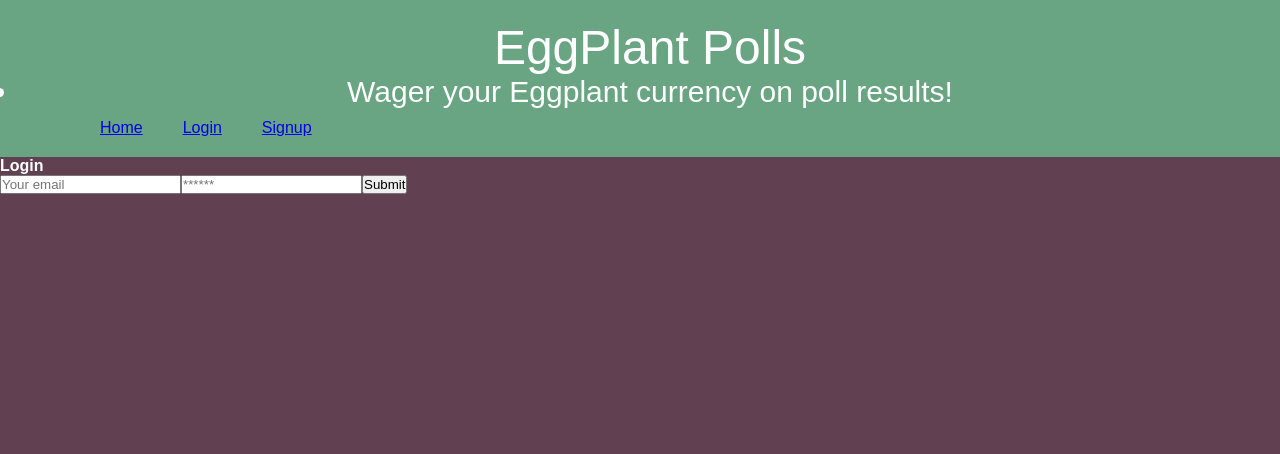
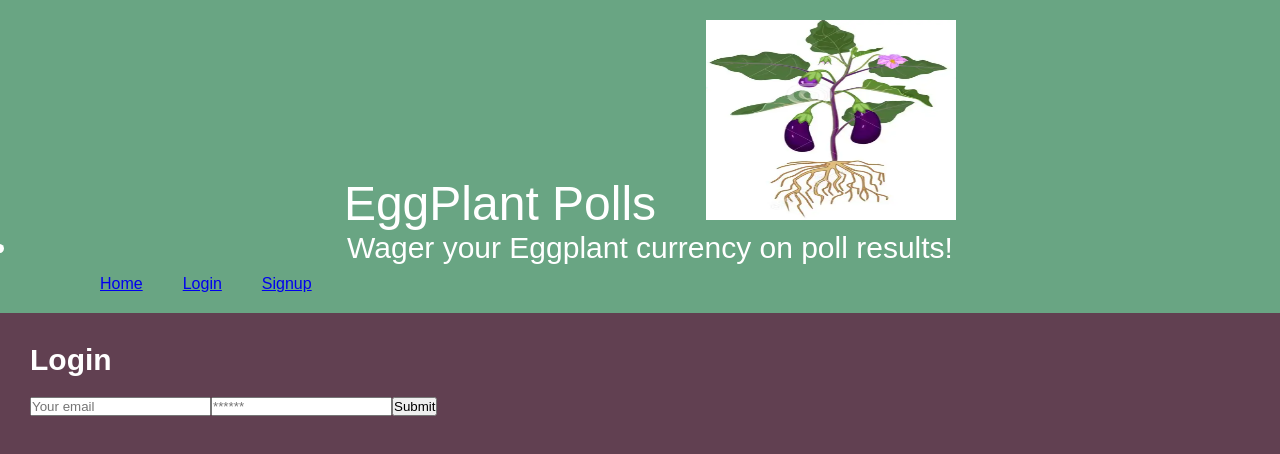
Before and after one commit to dhclarke99/eggplant_polls, a React (Create React App) app in the folder client/: page / in a window 1280 px wide. Both pictures are taken after a click on the button "Create Poll!". Shown: the top 454 px of the page. Built offline with nearby package versions, Linux system fonts and the light colour scheme; no server answers.

Commit message:
added styling for home, login, sign up pages. added img to header

```diff
--- a/client/public/assets/CSS/style.css
+++ /dev/null
@@ -1,17 +0,0 @@
-* {
-    margin: 0;
-    padding: 0;
-    box-sizing: border-box;
-    font-family: 'Nunito', sans-serif;
-}
-
-html, body {
-    background-color: #614051
-    height: 100% !important;
-    font-family: 'Nunito', sans-serif;
-}
-
-nav {
-    background-color: #69A583 !important;
-    color: white;
-}
--- a/client/src/components/header/index.js
+++ b/client/src/components/header/index.js
@@ -10,9 +10,9 @@ const Header = () => {
   };
   return (
     <header className="bg-primary text-light mb-4 py-3">
-
       <div class="container-fluid">
         <div class="navbar-brand" id="navbar">EggPlant Polls
+        <img src="./assets/images/eggplantPlant.png" alt="Eggplant Plant" id="headerimg"></img>
           <p className="m-0" id="wager">Wager your Eggplant currency on poll results!</p></div>
       </div>
       <ul>
--- a/client/src/index.css
+++ b/client/src/index.css
@@ -51,7 +51,49 @@ ul {
 
  padding-inline-start: 40px;
 }
+#signupform {
+display: inline-flexbox;
+margin-top: 30px;
+padding-inline: 30px;
+}
 
-.card-body {
-margin-right: 30px;
+#signUp {
+  font-size: 30px;
+  align-self: center;
+  margin-bottom: 20px;
 }
+
+#logInform {
+  display: inline-flexbox;
+  margin-top: 30px;
+  padding-inline: 30px;
+}
+
+#logIn {
+  font-size: 30px;
+  align-self: center;
+  margin-bottom: 20px;
+}
+
+#homeHeader {
+margin-left: 500px;
+margin-top: 30px;
+}
+
+#homeFooter {
+  display: inline-flex;
+  margin-left: 500px;
+  margin-top: 30px;
+  }
+
+  #createPoll {
+    margin-left: 30px;
+  }
+
+  #headerimg {
+display: inline-flex;
+width: 250px;
+height: 200px;
+position: relative;
+margin-inline-start: 50px;
+  }
--- a/client/src/pages/Home.js
+++ b/client/src/pages/Home.js
@@ -38,7 +38,8 @@ const Home = () => {
     <div className="card bg-white card-rounded w-50">
 
       <div className="card-body m-5">
-        <h1>Here is a list of polls you can vote on:</h1>
+        <div id="homeHeader">
+        <h1>Here is a list of polls you can vote on:</h1></div>
         {loading ? (
           <div>Loading...</div>
         ) : (
@@ -58,10 +59,10 @@ const Home = () => {
           </ul>
         )}
       </div>
-      <div className="card-footer text-center m-3">
+      <div className="card-footer text-center m-3" id="homeFooter">
         <h2>Ready to create a new poll?</h2>
 
-          <button className="btn btn-lg btn-danger" onClick={handleClick}>Create Poll!</button>
+          <button className="btn btn-lg btn-danger" id="createPoll" onClick={handleClick}>Create Poll!</button>
 
       </div>
     </div>
--- a/client/src/pages/Login.js
+++ b/client/src/pages/Login.js
@@ -43,8 +43,8 @@ const Login = (props) => {
   return (
     <main className="flex-row justify-center mb-4">
       <div className="col-12 col-lg-10">
-        <div className="card">
-          <h4 className="card-header bg-dark text-light p-2">Login</h4>
+        <div className="card" id="logInform">
+          <h4 className="card-header bg-dark text-light p-2" id="logIn">Login</h4>
           <div className="card-body">
             {data ? (
               <p>
--- a/client/src/pages/Signup.js
+++ b/client/src/pages/Signup.js
@@ -41,9 +41,9 @@ const Signup = () => {
   return (
     <main className="flex-row justify-center mb-4">
       <div className="col-12 col-lg-10">
-        <div className="card">
-          <h4 className="card-header bg-dark text-light p-2">Sign Up</h4>
-          <div className="card-body">
+        <div className="card" id="signupform">
+          <h3 className="card-header bg-dark text-light p-2" id="signUp">Sign Up</h3>
+          <div className="card-body" >
             {data ? (
               <p>
                 Success! You may now head{' '}
```
Also changed, not shown: client/public/assets/images/eggplantPlant.png (added).
